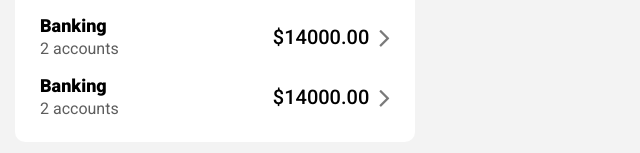
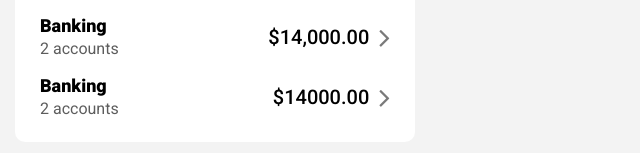
Before and after one commit to JofyMe/tdbank-app, a website: page src/index.html in a window 1280 px wide. Shown: the part 307-460 px from the top of the page, 0-640 px from the left. Drawn offline with nearby package versions, Linux system fonts and the light colour scheme; files that its build step writes are made by us from their sources.

Commit message:
Fix GitPages

```diff
--- a/src/index.html
+++ b/src/index.html
@@ -73,7 +73,7 @@
           </div>
           <div class="accounts__price">
             <h3 class="">
-              $14000.00
+              $14,000.00
             </h3>
             <i class="fa fa-angle-right" aria-hidden="true"></i>
           </div>
```
